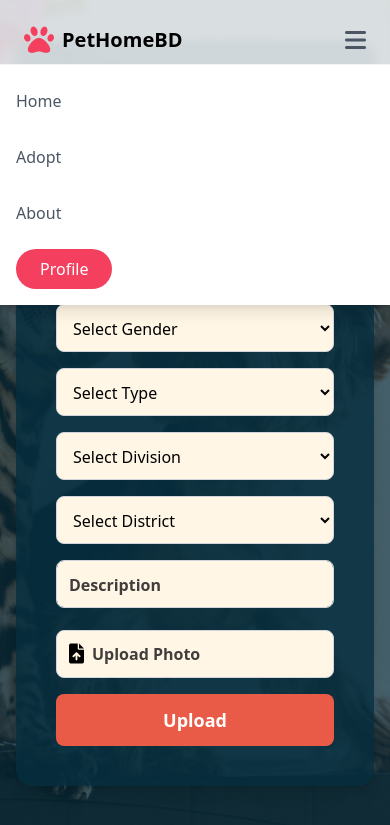
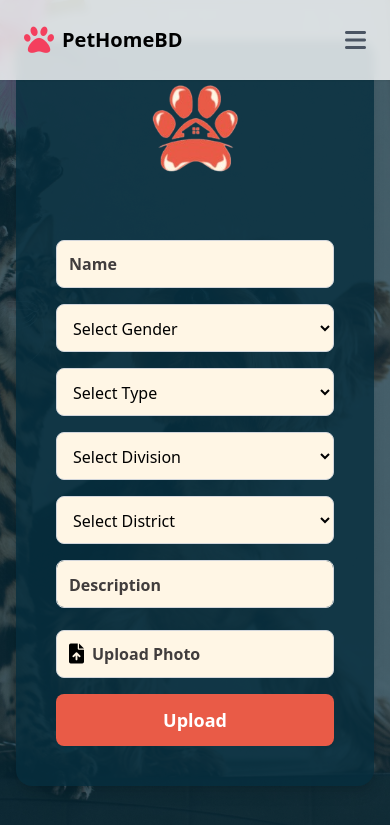
Before and after one commit to fahim-muntasir/petadoption, a Django app: page /createPet/ in a window 390 px wide. Shown: the top 825 px of the page. Run offline with Django 5.2, Linux system fonts and the light colour scheme; the visitor is signed in with stand-in values (Sample User, id 1); data that the repository does not hold is empty; parts of the project's set-up code (start-up, migrations or seed data) failed here and were passed over; some libraries are stand-ins or nearby versions.

Commit message:
fixed mobile menu

```diff
--- a/templates/petapp/header.html
+++ b/templates/petapp/header.html
@@ -36,7 +36,7 @@
       </div>
 
       <!-- Mobile Menu  -->
-      <div id="mobile-menu" class="md:hidden absolute left-0 right-0 top-16 bg-white border-t border-gray-100 shadow-lg">
+      <div id="mobile-menu" class="hidden absolute left-0 right-0 top-16 bg-white border-t border-gray-100 shadow-lg">
         <div class="flex flex-col p-4 space-y-4">
           <a href="{% url 'home' %}" class="text-gray-600 hover:text-rose-500 transition-colors py-2">Home</a>
           <a href="{% url 'items' %}" class="text-gray-600 hover:text-rose-500 transition-colors py-2">Adopt</a>
```
